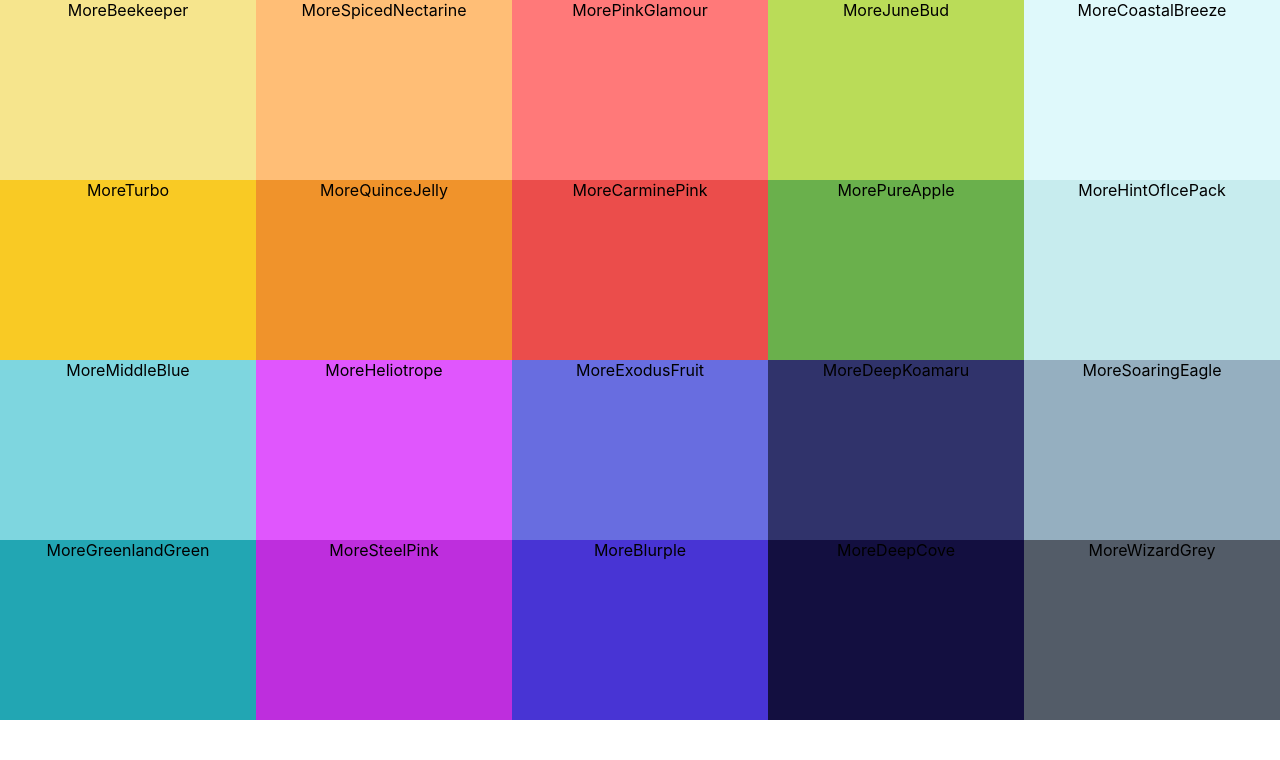
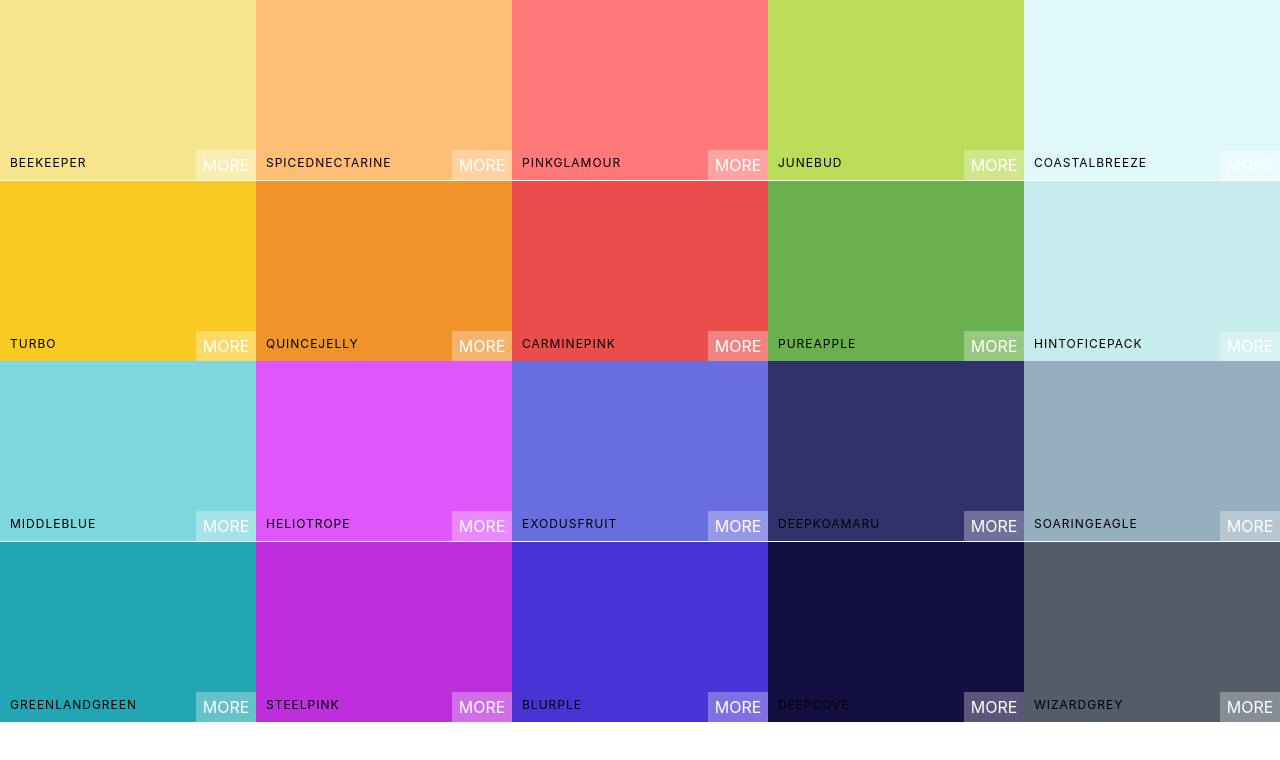
Before and after one commit to ehsansh/react-bootcamp, a React (Create React App) app: page / in a window 1280 px wide. Shown: the top 760 px of the page. Built offline with nearby package versions, Linux system fonts and the light colour scheme.

Commit message:
style color box

```diff
--- a/src/ColorBox.css
+++ b/src/ColorBox.css
@@ -5,4 +5,50 @@
     display: inline-block;
     position: relative;
     cursor: pointer;
+    margin-bottom: -3.5px;
 }
+.copy-button {
+    width: 100px;
+    height: 30px;
+    position: absolute;
+    display: inline-block;
+    top: 50%;
+    left: 50%;
+    margin-left: -50px;
+    margin-top: -15px;
+    text-align: center;
+    outline: none;
+    background: rgba(255, 255, 255, 0.3);
+    font-size: 1rem;
+    line-height: 30px;
+    color: white;
+    text-transform: uppercase;
+    border: none;
+    opacity: 0;
+}
+.ColorBox:hover .copy-button {
+    opacity: 1;
+    transition: 0.5s;
+}
+.box-content {
+    position: absolute;
+    padding: 10px;
+    left: 0;
+    bottom: 0;
+    letter-spacing: 1px;
+    text-transform: uppercase;
+    font-size: 12px;
+}
+.see-more {
+    background-color: rgba(255, 255, 255, 0.3);
+    position: absolute;
+    bottom: 0;
+    right: 0;
+    border: none;
+    color: white;
+    width: 60px;
+    height: 30px;
+    line-height: 30px;
+    text-align: center;
+    text-transform: uppercase;
+}
--- a/src/ColorBox.js
+++ b/src/ColorBox.js
@@ -2,13 +2,16 @@ import React, { Component } from 'react';
 import './ColorBox.css';
 export default class ColorBox extends Component {
     render() {
+        const { name, background } = this.props;
         return (
-            <div
-                style={{ background: this.props.background }}
-                className='ColorBox'
-            >
-                <span>More</span>
-                <span>{this.props.name}</span>
+            <div style={{ background }} className='ColorBox'>
+                <div className='copy-container'>
+                    <div className='box-content'>
+                        <span>{name}</span>
+                    </div>
+                </div>
+                <button className='copy-button'>Copy</button>
+                <span className='see-more'>More</span>
             </div>
         );
     }
```
